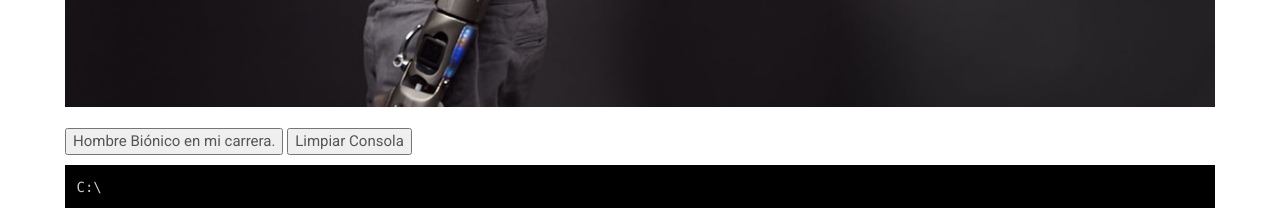
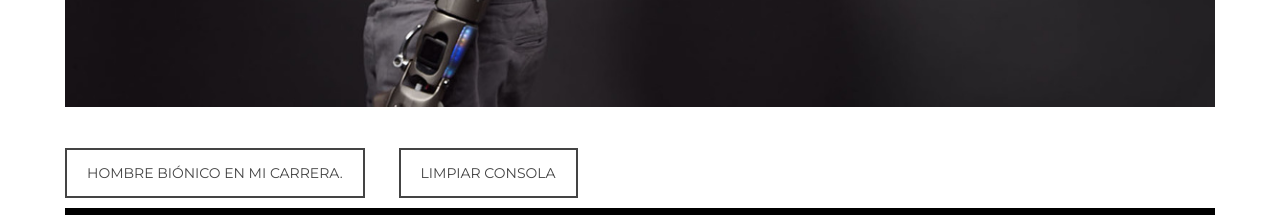
Before and after one commit to HAProyecto/HAProyecto.github.io, a plain HTML site: page index.html in a window 1280 px wide. Shown: the part 2100-2315 px from the top of the page. Drawn offline with Linux system fonts and the light colour scheme.

Commit message:
entrega final final

```diff
--- a/index.html
+++ b/index.html
@@ -148,8 +148,8 @@
           <div class="col-sm-6 col-md-12 lorem">
             <div class="portfolio-item">
               <p>
-                <input type="button" id="test-typing" value="Hombre Biónico en mi carrera." />
-                <input type="button" id="test-erasing" value="Limpiar Consola" />
+                <input type="button" id="test-typing" class="btn btn-custom btn-lg" value="Hombre Biónico en mi carrera." />
+                <input type="button" id="test-erasing" class="btn btn-custom btn-lg" value="Limpiar Consola" />
               </p>
               <p class="console prog">
                 <span>C:\</span><span id="caption"></span><span id="cursor">|</span>
```
